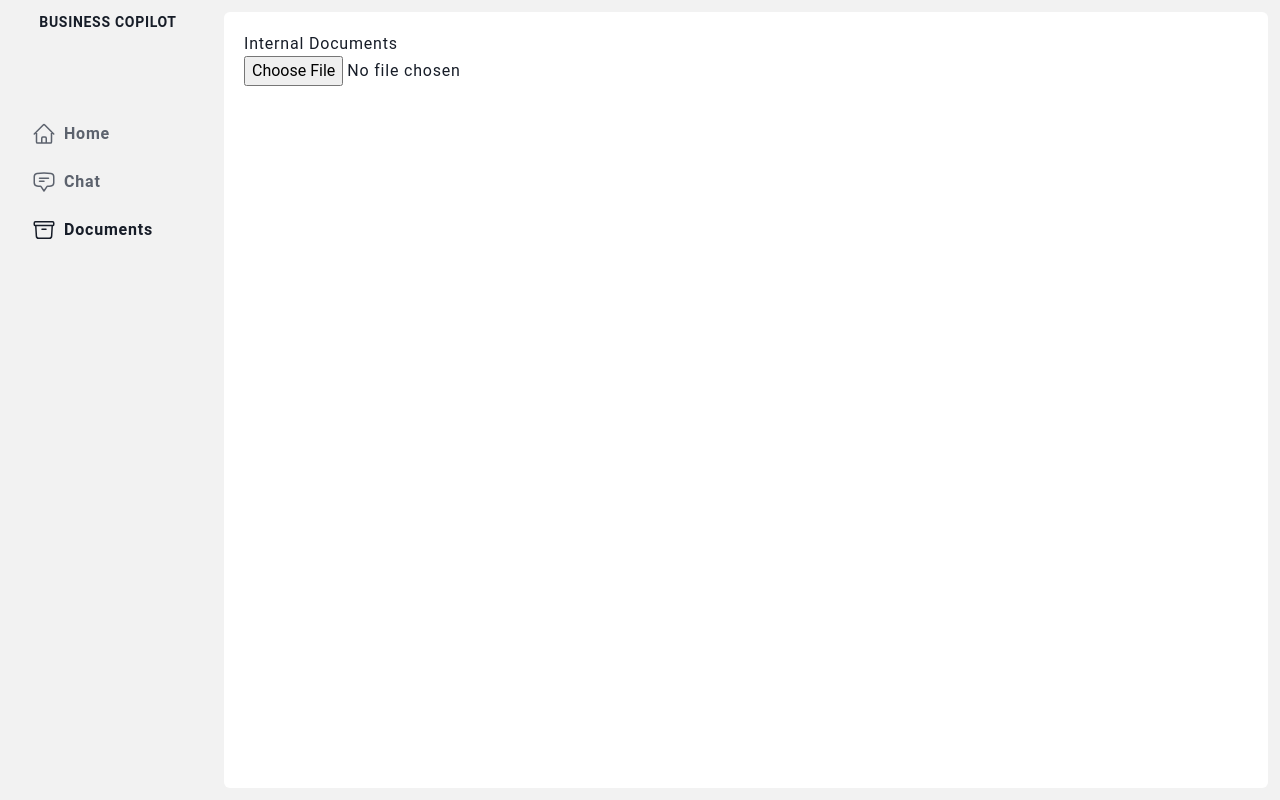
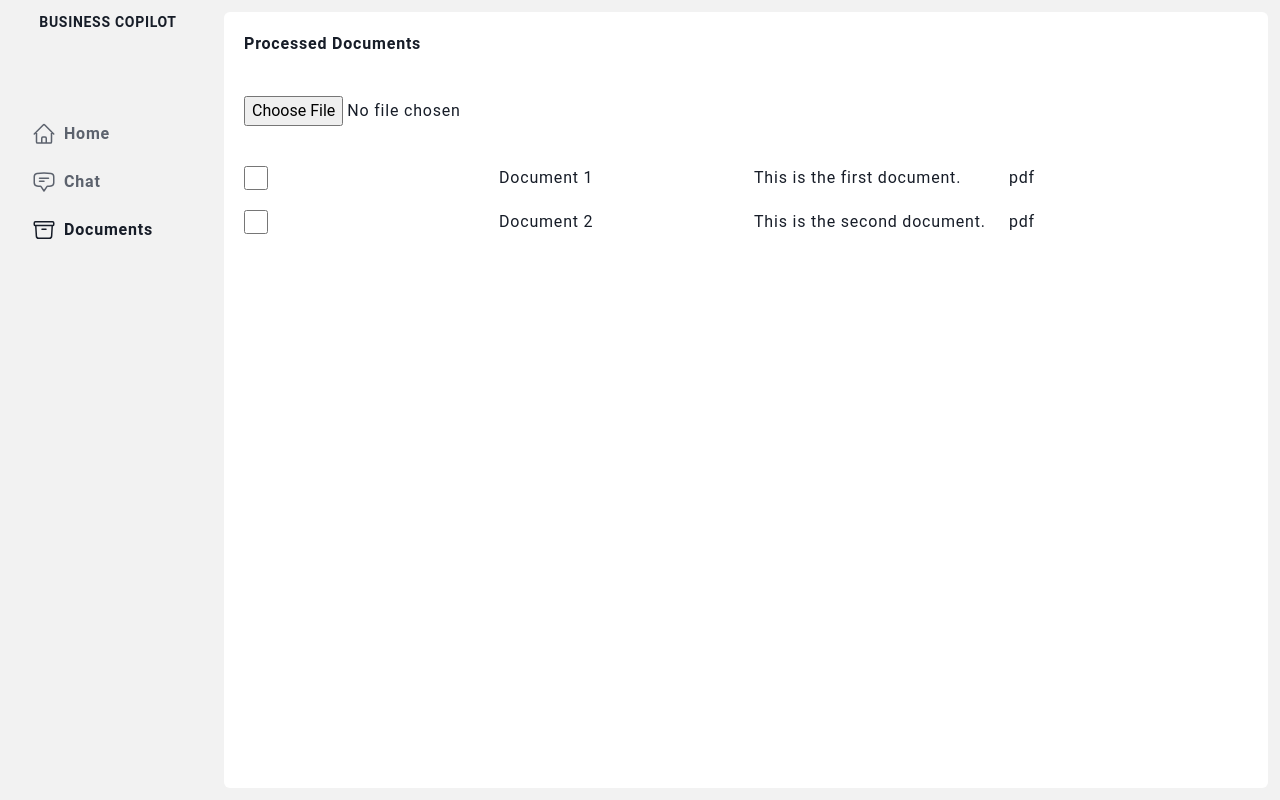
Before and after one commit to zebetul/business-copilot-client, a React (Vite) app: page /documents in a window 1280 px wide. Built offline with nearby package versions, Linux system fonts and the light colour scheme.

Commit message:
Add API_URL constant and update imports

```diff
--- /dev/null
+++ b/src/config/config.js
@@ -0,0 +1 @@
+export const API_URL = "http://localhost:5000";
--- a/src/pages/chat/Chat.jsx
+++ b/src/pages/chat/Chat.jsx
@@ -1,6 +1,6 @@
 import { useState } from "react";
-import InputBox from "../../ui/InputBox";
-import { sendPrompt } from "../../services/apiBusinessCopilot";
+import PromptInput from "../../ui/PromptInput";
+import { sendPrompt } from "../../services/apiAssistant";
 
 function Chat() {
   const [userPrompt, setUserPrompt] = useState("");
@@ -9,6 +9,8 @@ function Chat() {
   const handleUserPrompt = async () => {
     // Input validation
     if (userPrompt === "") return console.log("Empty input");
+
+    setCopilotResponse("Loading...");
 
     try {
       // Send userPrompt to backend
@@ -26,7 +28,7 @@ function Chat() {
 
         <p>{copilotResponse}</p>
 
-        <InputBox
+        <PromptInput
           userPrompt={userPrompt}
           setUserPrompt={setUserPrompt}
           handleUserPrompt={handleUserPrompt}
--- a/src/pages/documents/Documents.jsx
+++ b/src/pages/documents/Documents.jsx
@@ -1,11 +1,23 @@
 import { useLoaderData } from "react-router-dom";
-import {
-  getDocuments,
-  uploadDocument,
-} from "../../services/apiBusinessCopilot";
+import { getDocuments, uploadDocument } from "../../services/apiDocuments";
+import DocumentRow from "../../ui/DocumentRow";
 
 function Documents() {
-  const documents = useLoaderData();
+  // const documents = useLoaderData();
+  const documents = [
+    {
+      id: 1,
+      title: "Document 1",
+      description: "This is the first document.",
+      type: "pdf",
+    },
+    {
+      id: 2,
+      title: "Document 2",
+      description: "This is the second document.",
+      type: "pdf",
+    },
+  ];
 
   console.log(documents);
 
@@ -27,17 +39,22 @@ function Documents() {
 
   return (
     <>
-      <h1>Internal Documents</h1>
+      <h1 className="mb-10 font-semibold">Processed Documents</h1>
 
       <input
-        className="document_upload_button"
+        className="document_upload_button mb-10"
         name="file"
         id="file"
         type="file"
         aria-label="File browser"
-        // multiple
         onChange={(event) => handleDocumentUpload(event)}
       />
+
+      <div className="documents_container flex flex-col gap-5">
+        {documents.map((document) => (
+          <DocumentRow key={document.id} document={document} />
+        ))}
+      </div>
     </>
   );
 }
--- /dev/null
+++ b/src/services/apiAssistant.js
@@ -0,0 +1,29 @@
+import { API_URL } from "../config/config.js";
+
+// /chat
+export async function sendPrompt(prompt) {
+  try {
+    const response = await fetch(`${API_URL}/chat`, {
+      method: "POST",
+      credentials: "include",
+      headers: {
+        "Content-Type": "application/json",
+      },
+      body: JSON.stringify({
+        prompt,
+      }),
+    });
+
+    if (!response.ok) {
+      throw new Error("Failed sending the prompt");
+    }
+
+    const data = await response.json();
+
+    return data;
+  } catch (error) {
+    console.error("Error sending prompt:", error);
+
+    throw error;
+  }
+}
--- a/src/services/apiBusinessCopilot.js
+++ b/src/services/apiDocuments.js
@@ -1,4 +1,4 @@
-const API_URL = "http://localhost:5000";
+import { API_URL } from "../config/config.js";
 
 // /documents
 export async function uploadDocument(file) {
@@ -21,7 +21,7 @@ export async function uploadDocument(file) {
     return data;
   } catch (error) {
     console.error(error);
-    throw error;
+    throw new Error("Failed uploading the document");
   }
 }
 
@@ -48,31 +48,3 @@ export async function getDocument(id) {
 
   return data;
 }
-
-// /chat
-export async function sendPrompt(prompt) {
-  try {
-    const response = await fetch(`${API_URL}/chat`, {
-      method: "POST",
-      credentials: "include",
-      headers: {
-        "Content-Type": "application/json",
-      },
-      body: JSON.stringify({
-        prompt,
-      }),
-    });
-
-    if (!response.ok) {
-      throw new Error("Failed sending the prompt");
-    }
-
-    const data = await response.json();
-
-    return data;
-  } catch (error) {
-    console.error("Error sending prompt:", error);
-
-    throw error;
-  }
-}
--- /dev/null
+++ b/src/ui/DocumentRow.jsx
@@ -0,0 +1,26 @@
+import PropTypes from "prop-types";
+
+function DocumentRow({ document }) {
+  return (
+    <div key={document.id} className="grid grid-cols-4 gap-4">
+      {/*Checkbox */}
+      <input
+        type="checkbox"
+        className="h-6 w-6"
+        aria-label="Checkbox for selecting document"
+      />
+
+      <h2 className="">{document.title}</h2>
+
+      <p className="">{document.description}</p>
+
+      <p className="">{document.type}</p>
+    </div>
+  );
+}
+
+DocumentRow.propTypes = {
+  document: PropTypes.object,
+};
+
+export default DocumentRow;
--- a/src/ui/InputBox.jsx
+++ b/src/ui/PromptInput.jsx
@@ -1,14 +1,14 @@
 import { ArrowUpIcon } from "@heroicons/react/24/outline";
 import PropTypes from "prop-types";
 
-function InputBox({ userPrompt, setUserPrompt, handleUserPrompt }) {
+function PromptInput({ userPrompt, setUserPrompt, handleUserPrompt }) {
   return (
     <div className="fixed w-full max-w-xl bottom-10 left-1/3 p-2 pl-5 flex flex-row border-2 border-textColorLight rounded-full bg-white">
       <input
         type="text"
         placeholder="Give an assignment..."
         autoComplete="off"
-        className="outline-none text-textColor font-sans w-3/4"
+        className="outline-none text-textColor font-sans w-5/6"
         value={userPrompt}
         onChange={(e) => setUserPrompt(e.target.value)}
       />
@@ -23,10 +23,10 @@ function InputBox({ userPrompt, setUserPrompt, handleUserPrompt }) {
   );
 }
 
-InputBox.propTypes = {
+PromptInput.propTypes = {
   userPrompt: PropTypes.string,
   setUserPrompt: PropTypes.func,
   handleUserPrompt: PropTypes.func,
 };
 
-export default InputBox;
+export default PromptInput;
```
